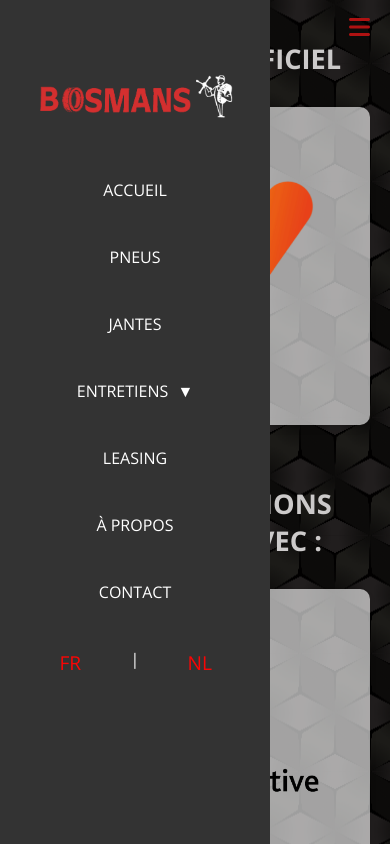
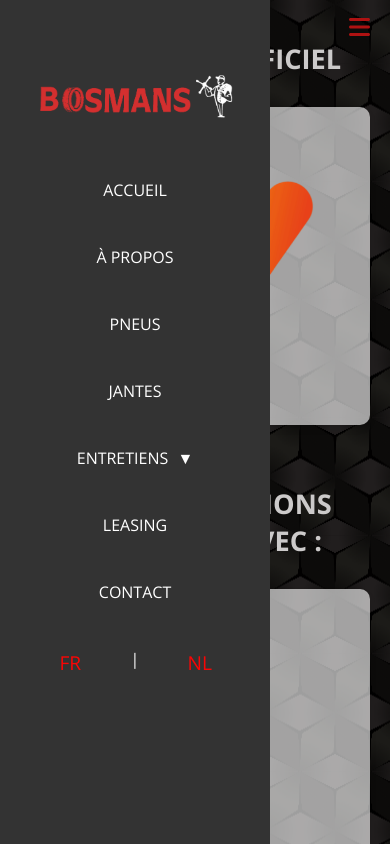
Before and after one commit to Slipaclous/bosmans, a Next.js app: page /leasing in a window 390 px wide. Both pictures are taken after a click on the icon 359 px from the left and 27 px from the top of the page. Shown: the top 844 px of the page. Built offline with nearby package versions, Linux system fonts and the light colour scheme; a web font is replaced by a local one.

Commit message:
small adjustments

```diff
--- a/i18n/fr.json
+++ b/i18n/fr.json
@@ -28,7 +28,7 @@
     "egalement":"Nous travaillons égalements avec d'autres marques , pour toutes informations supplémentaires n'hésitez pas à nous contacter via",
     "formulaire":"ce formulaire ou par téléphone",
     "preparation":"Préparation au controle technique",
-    "introduction":"introduction",
+    "introduction":"Introduction",
     "introduction-text": "Avant de soumettre votre véhicule au contrôle technique, une visite préalable chez votre garagiste est fortement conseillée. Cela permet d'identifier et de corriger les éventuels problèmes pour assurer un passage réussi.",
     "points de controle":"Points de contrôle",
     "controle-text":"Nous effectuons une vérification complète des points de contrôle exigés lors du contrôle technique, incluant les freins, les lumières, l'émission des gaz d'échappement, et bien d'autres aspects cruciaux pour votre sécurité et celle des autres usagers de la route.",
--- a/src/app/components/Navbar.js
+++ b/src/app/components/Navbar.js
@@ -62,7 +62,11 @@ const Navbar = () => {
             {t('home')}
           </Link>
         </li>
-
+        <li>
+          <Link href="/about">
+            {t('about')}
+          </Link>
+        </li>
             <li>
               <Link href="/services/pneus">
                 {t('pneus')}
@@ -94,11 +98,7 @@ const Navbar = () => {
             leasing
           </Link>
         </li>
-        <li>
-          <Link href="/about">
-            {t('about')}
-          </Link>
-        </li>
+
         <li>
           <Link href="/contact">
             {t('contact')}
--- a/src/app/styles/leasing.css
+++ b/src/app/styles/leasing.css
@@ -292,7 +292,7 @@
     width: 70%; /* Adjust for smaller screens */
   }
   .partner img {
-    width: 70%; /* Adjust for smaller screens */
+    width: 60%; /* Adjust for smaller screens */
   }
   .official-partner img {
     width: 70%; /* Adjust for smaller screens */
@@ -309,7 +309,7 @@
     width: 100%; /* Adjust for smallest screens */
   }
   .partner img {
-    width: 100%; /* Adjust for smallest screens */
+    width: 60%; /* Adjust for smallest screens */
   }
   .official-partner img {
     width: 100%; /* Adjust for smallest screens */
```
